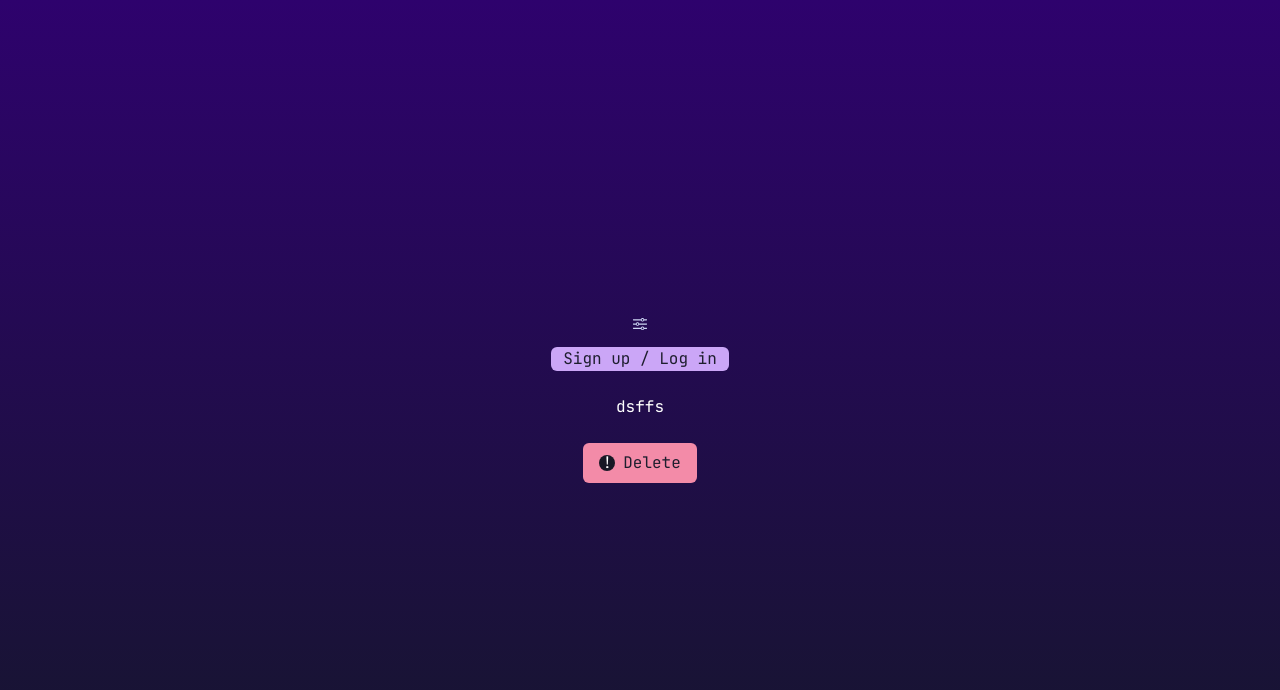
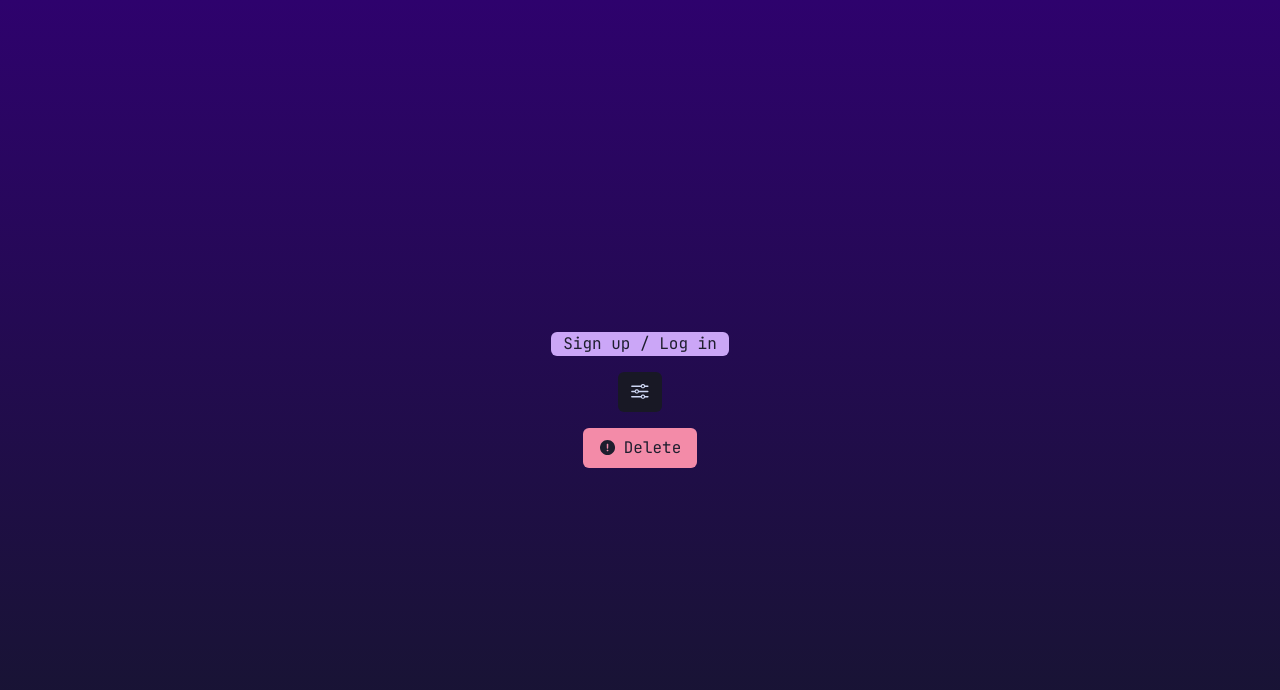
Before and after one commit to dmitsai/va-next, a Next.js app: page / in a window 1280 px wide. Shown: the top 690 px of the page. Built offline with nearby package versions, Linux system fonts and the light colour scheme; a web font is replaced by a local one.

Commit message:
[feat] add WIP view of button on main page

```diff
--- a/src/app/page.tsx
+++ b/src/app/page.tsx
@@ -2,21 +2,20 @@
 import Link from "next/link";
 import {Button, ButtonView} from "~/shared/ui/Button";
 import SettingsIcon from  '~/shared/assets/icons/settings-icon.svg';
-// import DeleteIcon from  '~/shared/assets/icons/delete-icon.svg';
+ import DeleteIcon from  '~/shared/assets/icons/delete-icon.svg';
 
 export default () => (
     <main
         className="flex min-h-screen flex-col gap-y-4   items-center justify-center bg-gradient-to-b from-[#2e026d] to-[#15162c] text-white">
-        <SettingsIcon/>
+
      <Button buttonView={ButtonView.SMALL} className={'text-base-dark bg-mauve-dark'}>
        {'Sign up / Log in'}
      </Button>
-      <Button buttonView={ButtonView.LARGE} >
-          {'dsffs'}
+      <Button buttonView={ButtonView.LARGE} className={'!p-3 bg-mantle-dark'}  >
+          <SettingsIcon  className={'w-full h-full'}/>
       </Button>
         <Button buttonView={ButtonView.LARGE} className={'bg-red-dark'}>
-            {/*<DeleteIcon/>*/}
-            <div className={'w-4 h-4 rounded-full flex items-center justify-center bg-mantle-dark'}>{'!'}</div>
+            <DeleteIcon className={'w-full h-full'}/>
             <span className={'text-base-dark'}>{'Delete'}</span>
         </Button>
     </main>
```
